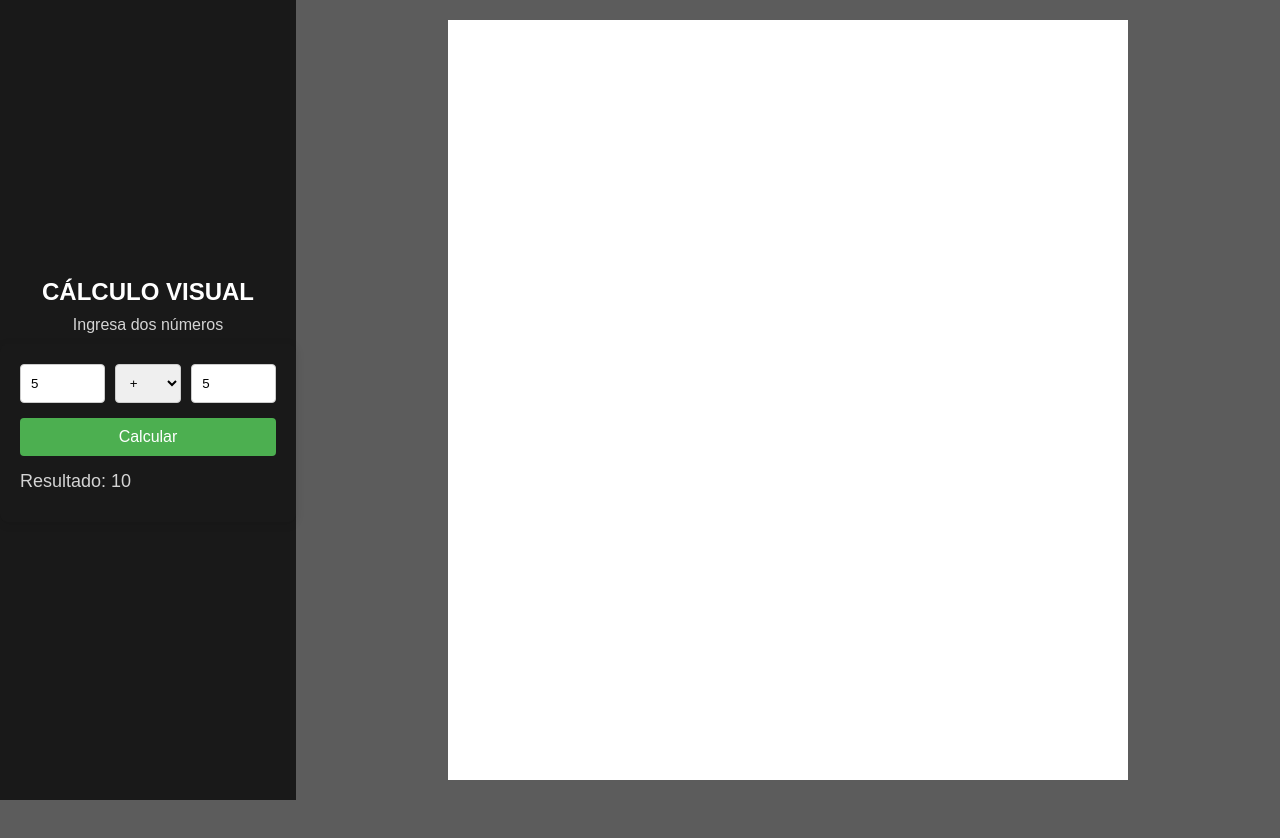
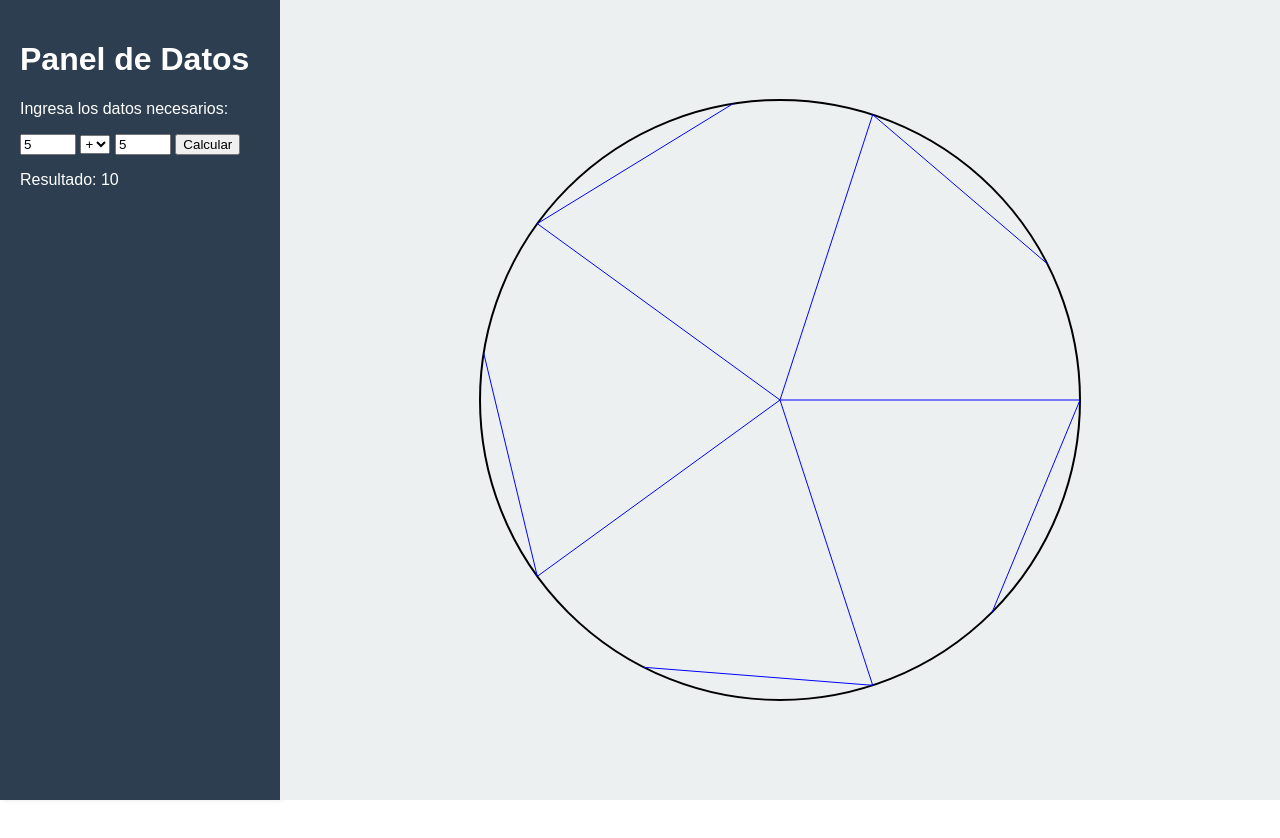
Before and after one commit to MrLeyenDark/Proyecto-computo, a plain HTML site: page index.html in a window 1280 px wide. Both pictures are taken after typing "5", "5" into the empty fields and a click on the button "Calcular". Before the commit the page ends 800 px from the top, so only its background shows below. Drawn offline with Linux system fonts and the light colour scheme.

Commit message:
Mauricio
v.2

```diff
--- a/index.html
+++ b/index.html
@@ -8,11 +8,9 @@
 </head>
 <body>
     <div class="container">
-        <div class="visual-section">
-            <h1>CÁLCULO VISUAL</h1>
-            <p>Ingresa dos números</p>
-            <div class="calculator">
-                <div class="input-panels">
+        <div class="input-panel">
+            <h1>Panel de Datos</h1>
+            <p>Ingresa los datos necesarios:</p>
             <input type="number" id="num1" placeholder="Número 1" min="1" max="99">
             <select id="operation">
                 <option value="+">+</option>
@@ -21,13 +19,12 @@
                 <option value="/">/</option>
             </select>
             <input type="number" id="num2" placeholder="Número 2" min="1" max="99">
+            <button id="calculate">Calcular</button>
+            <p>Resultado: <span id="resultValue"></span></p>
         </div>
-                <button id="calculate">Calcular</button>
-                <p id="result">Resultado: <span id="resultValue">0</span></p>
+        <div class="visualization-panel">
+            <canvas id="mandalaCanvas" width="1000" height="1000"></canvas>                <!-- Aquí se generará la imagen -->
             </div>
-        </div>
-        <div class="mandala">
-            <canvas id="mandalaCanvas" width="300" height="300"></canvas>
         </div>
     </div>
     <script src="script.js"></script>
--- a/script.js
+++ b/script.js
@@ -1,4 +1,5 @@
 document.getElementById('calculate').addEventListener('click', function() {
+
     // Valores de los campos de entrada
     const num1 = parseFloat(document.getElementById('num1').value);
     const num2 = parseFloat(document.getElementById('num2').value);
@@ -32,4 +33,127 @@ document.getElementById('calculate').addEventListener('click', function() {
 
     // Mostrar el resultado
     document.getElementById('resultValue').textContent = result;
+
+    // Dibuja la mandala con el resultado
+    drawMandala(result, operation);
 });
+
+function drawMandala(result, operation) {
+    const canvas = document.getElementById('mandalaCanvas');
+    const ctx = canvas.getContext('2d');
+    const centerX = canvas.width / 2;
+    const centerY = canvas.height / 2;
+
+    // Limpiar el canvas
+    ctx.clearRect(0, 0, canvas.width, canvas.height);
+
+    // Obtener la cantidad de vectores del primer número ingresado
+    const numVectors = Math.max(1, Math.min(99, parseInt(document.getElementById('num1').value))) || 6;
+    const length = 300; // Longitud de cada vector
+    const radius = length; // Radio del círculo
+
+            // Dibuja el círculo
+    ctx.beginPath();
+    ctx.arc(centerX, centerY, radius, 0, Math.PI * 2);
+    ctx.strokeStyle = 'black';
+    ctx.lineWidth = 2;
+    ctx.stroke();
+
+    // Dibuja vectores según la operación
+    switch (operation) {
+        case '+':
+            // Dibuja un patrón de estrellas
+            for (let i = 0; i < numVectors; i++) {
+                const angle = (i * Math.PI * 2) / numVectors;
+                const x = centerX + Math.cos(angle) * length;
+                const y = centerY + Math.sin(angle) * length;
+
+                ctx.beginPath();
+                ctx.moveTo(centerX, centerY);
+                ctx.lineTo(x, y);
+                ctx.strokeStyle = 'blue';
+                ctx.lineWidth = 1;
+                ctx.stroke();
+
+                // Dibuja líneas adicionales para crear un patrón
+                ctx.beginPath();
+                ctx.moveTo(x, y);
+                ctx.lineTo(centerX + Math.cos(angle + Math.PI / 4) * length, centerY + Math.sin(angle + Math.PI / 4) * length);
+                ctx.strokeStyle = 'blue';
+                ctx.lineWidth = 1;
+                ctx.stroke();
+            }
+
+            break;
+
+        case '-':
+            // Dibuja un patrón de espirales
+            for (let i = 0; i < numVectors; i++) {
+                const angle = (i * Math.PI * 2) / numVectors;
+                const x = centerX + Math.cos(angle) * length;
+                const y = centerY + Math.sin(angle) * length;
+
+                ctx.beginPath();
+                ctx.moveTo(centerX, centerY);
+                ctx.lineTo(x, y);
+                ctx.strokeStyle = 'red';
+                ctx.lineWidth = 1;
+                ctx.stroke();
+
+                // Dibuja una espiral
+                for (let j = 0; j < 5; j++) {
+                    ctx.beginPath();
+                    ctx.arc(centerX, centerY, length * (j + 1) / 5, angle, angle + Math.PI / 10);
+                    ctx.strokeStyle = 'red';
+                    ctx.lineWidth = 1;
+                    ctx.stroke();
+                }
+            }
+            break;
+
+        case '*':
+            // Dibuja un patrón de rayos
+            for (let i = 0; i < numVectors; i++) {
+                const angle = (i * Math.PI * 2) / numVectors;
+                const x = centerX + Math.cos(angle) * length;
+                const y = centerY + Math.sin(angle) * length;
+
+                ctx.beginPath();
+                ctx.moveTo(centerX, centerY);
+                ctx.lineTo(x, y);
+                ctx.strokeStyle = 'blue';
+                ctx.lineWidth = 1;
+                ctx.stroke();
+
+                // Dibuja líneas adicionales para crear un patrón
+                for (let j = 0; j < num2; j++) { // num2 es el segundo número ingresado
+                    const randomAngle = angle + (Math.random() * Math.PI / 10) - (Math.PI / 20); // Ángulo aleatorio
+                    const lineLength = Math.random() * (length / 2); // Longitud aleatoria de la línea
+                    const lineX = x + Math.cos(randomAngle) * lineLength;
+                    const lineY = y + Math.sin(randomAngle) * lineLength;
+
+                    ctx.beginPath();
+                    ctx.moveTo(x, y);
+                    ctx.lineTo(lineX, lineY);
+                    ctx.strokeStyle = 'blue';
+                    ctx.lineWidth = 1;
+                    ctx.stroke();
+                }
+            }
+            break;
+
+        case '/':
+            // Dibuja un patrón de círculos concéntricos
+            for (let i = 1; i <= numVectors; i++) {
+                ctx.beginPath();
+                ctx.arc(centerX, centerY, (length / numVectors) * i, 0, Math.PI * 2);
+                ctx.strokeStyle = 'purple';
+                ctx.lineWidth = 1;
+                ctx.stroke();
+            }
+            break;
+
+        default:
+            console.log('Operación no válida');
+    }
+    }
--- a/styles.css
+++ b/styles.css
@@ -1,89 +1,36 @@
 body {
-    font-family: Arial, sans-serif;
-    margin: 0;
-    display: flex;
-    height: 100vh;
-    background-color: #5c5c5c; /* Color de fondo mandala*/
+    font-family: 'Arial', sans-serif; /* Fuente general */
+    margin: 0; /* Sin márgenes */
+    height: 100vh; /* Altura completa de la ventana */
 }
 
 .container {
-    display: flex;
-    width: 100%;
-    height: 100%;
+    display: flex; /* Usar flexbox para la disposición horizontal */
+    height: 100%; /* Altura completa */
 }
 
-.visual-section {
-    width: 20%; /* 25% de la pantalla */
-    background: #191919; /* Color de fondo de la sección visual */
-    padding: 20px;
-    display: flex;
-    flex-direction: column;
-    justify-content: center;
-    align-items: center;
+.input-panel {
+    width: 20%; /* 20% del ancho para el panel de entrada */
+    background-color: #2c3e50; /* Color de fondo del panel de entrada */
+    color: white; /* Color del texto */
+    padding: 20px; /* Relleno interno */
+    box-shadow: 2px 0 5px rgba(0, 0, 0, 0.1); /* Sombra a la derecha */
 }
 
-h1 {
-    font-size: 24px;
-    margin: 0;
-    color: #ffffff; /* Color del título */
+.visualization-panel {
+    width: 80%; /* 80% del ancho para el panel de visualización */
+    display: flex; /* Usar flexbox para centrar el contenido */
+    justify-content: center; /* Centrar horizontalmente */
+    align-items: center; /* Centrar verticalmente */
+    background-color: #ecf0f1; /* Color de fondo del panel de visualización */
 }
 
-p {
-    margin: 10px 0;
-    color: #d4d4d4; /* Color del texto */
+.image-container {
+    width: 75%; /* Ancho del contenedor de la imagen */
+    height: 95%; /* Altura inicial en 0 para usar aspect-ratio */
+    background-color: white; /* Color de fondo del contenedor de la imagen */
+    border: 1px solid #bdc3c7; /* Borde del contenedor */
+    display: flex; /* Usar flexbox para centrar la imagen */
+    justify-content: center; /* Centrar horizontalmente */
+    align-items: center; /* Centrar verticalmente */
 }
-
-.calculator {
-    width: 100%;
-    background: #191919; /* Fondo blanco para la calculadora */
-    border-radius: 8px; /* Bordes redondeados */
-    box-shadow: 0 2px 10px rgba(0, 0, 0, 0.1); /* Sombra sutil */
-    padding: 20px;
-}
-
-.input-panels {
-    display: flex;
-    justify-content: space-between;
-    margin-bottom: 15px;
-}
-
-input[type="number"], select {
-    width: 30%; /* Ancho de los paneles */
-    padding: 10px;
-    border: 1px solid #ccc; /* Borde gris */
-    border-radius: 4px; /* Bordes redondeados */
-    margin-right: 10px; /* Espacio entre los paneles */
-}
-
-input[type="number"]:last-child, select:last-child {
-    margin-right: 0; /* Sin margen en el último elemento */
-}
-
-button {
-    width: 100%; /* Botón ocupa todo el ancho */
-    padding: 10px;
-    background-color: #4CAF50; /* Color verde */
-    color: white; /* Texto blanco */
-    border: none; /* Sin borde */
-    border-radius: 4px; /* Bordes redondeados */
-    cursor: pointer; /* Cambia el cursor al pasar el mouse */
-    font-size: 16px; /* Tamaño de fuente */
-}
-
-button:hover {
-    background-color: #45a049; /* Color más oscuro al pasar el mouse */
-}
-
-#result {
-    margin-top: 15px;
-    font-size: 18px;
-    color: #d4d4d4; /* Color del resultado */
-}
-
-.mandala {
-    width: 50%; /* 80% de la pantalla */
-    height: 90%;
-    background: #ffffff;
-    margin: auto; /* centra la mandala */
-    padding: 20px; /* algo de relleno */
-}
```
Lines whose indentation alone changed are shown as unchanged.
